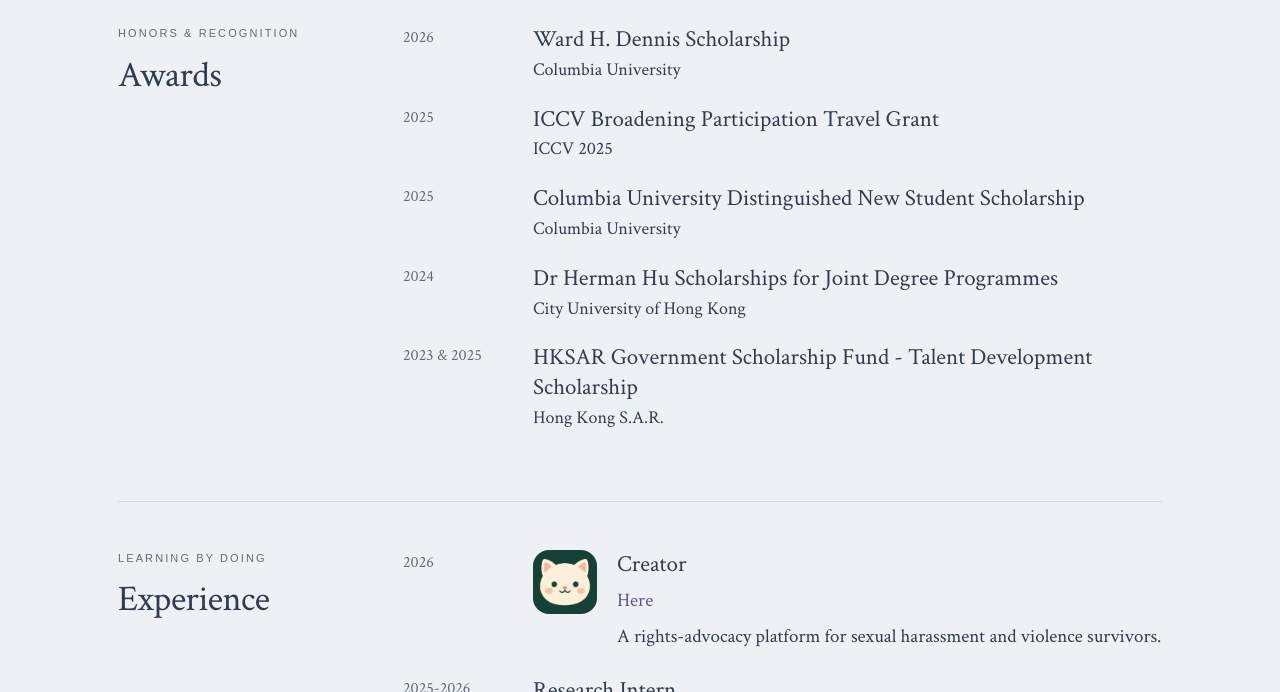
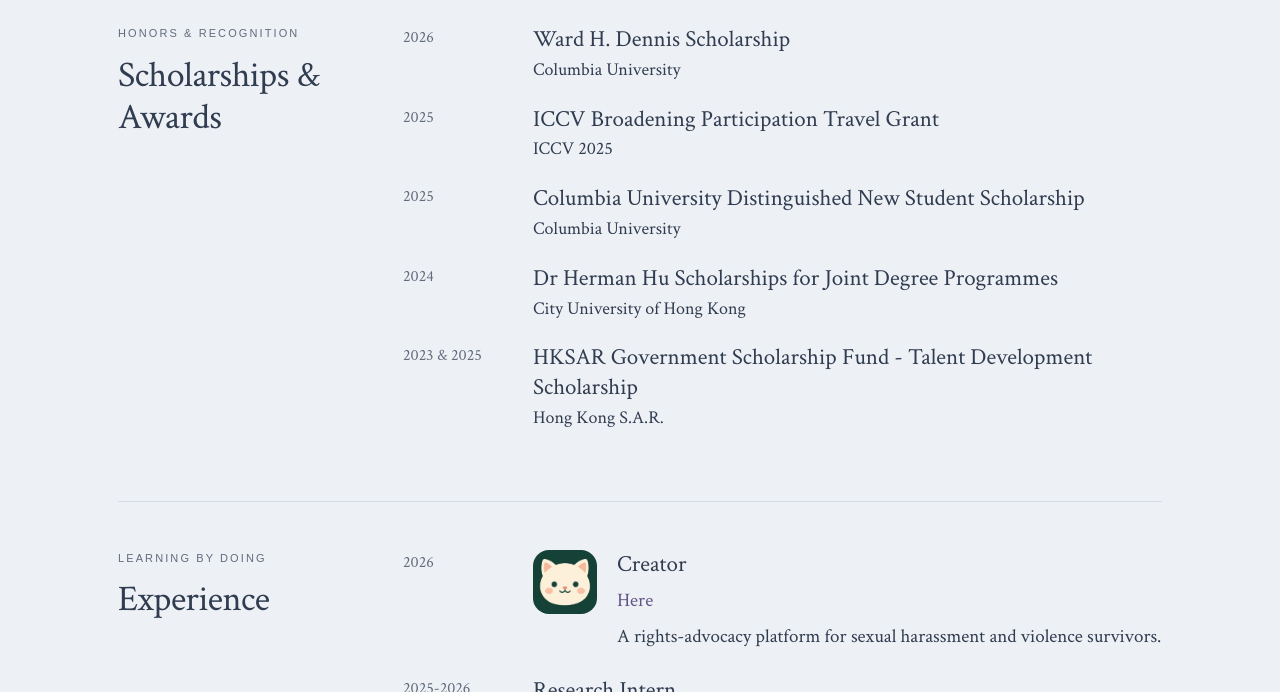
Before and after one commit to erinirex/erinirex.github.io, a Jekyll site: the page built from _pages/about.md, in a window 1280 px wide and 900 px high, scrolled down 2240 px, cut to the strip 208-900 px from the top of the window. Built offline with Jekyll 4.4.1, drawn with Linux system fonts in a browser that asks for light colours.

Commit message:
Update dreamcore.html

```diff
--- a/_layouts/dreamcore.html
+++ b/_layouts/dreamcore.html
@@ -260,7 +260,7 @@
     <section id="awards" class="content-section">
         <div class="section-heading">
           <p class="eyebrow">HONORS & RECOGNITION</p>
-          <h2>Awards</h2>
+          <h2>Scholarships & Awards</h2>
         </div>
 
         <ul class="section-body timeline">
```
